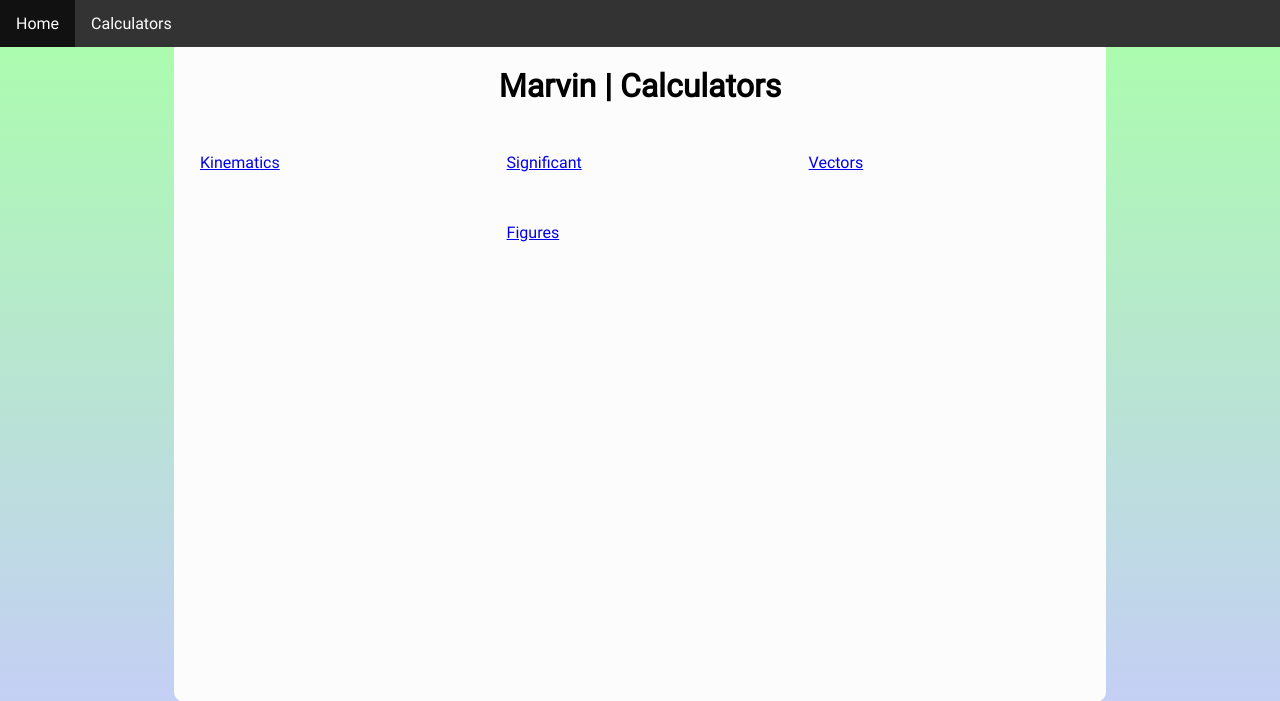
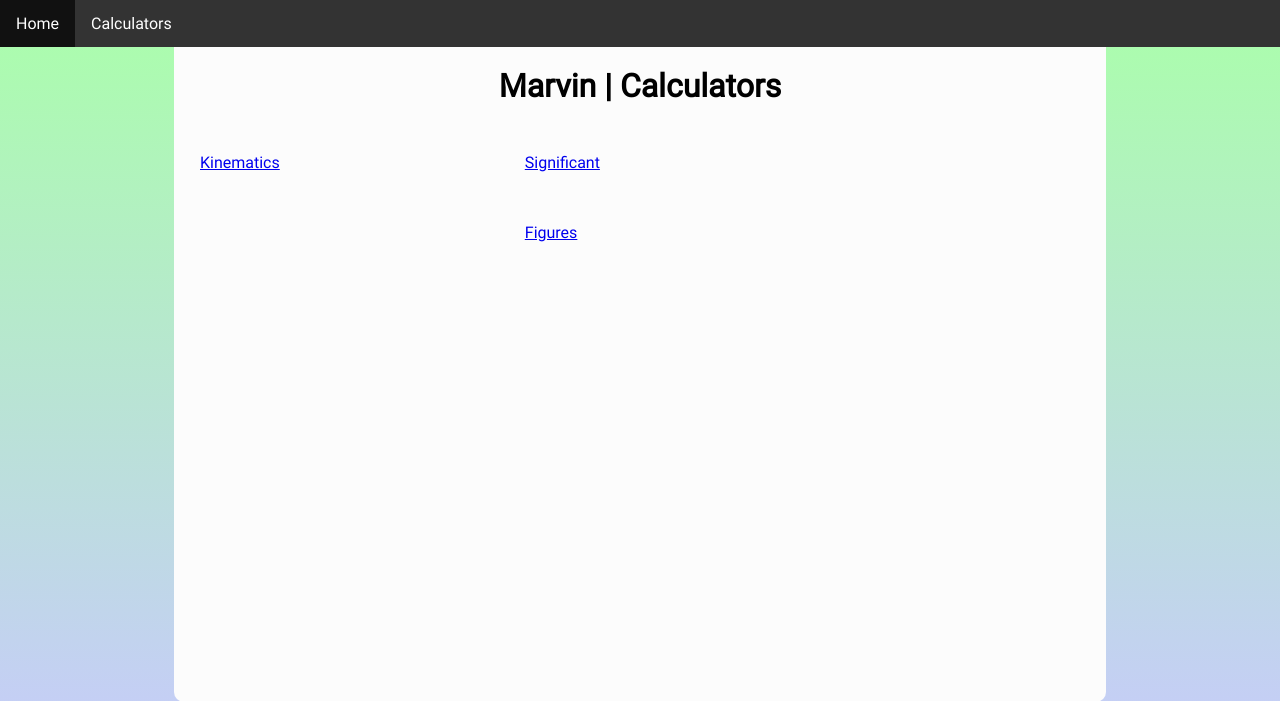
Before and after one commit to RafaelCenzano/Marvin-V4, a Flask app: page /calculators in a window 1280 px wide. Shown: the top 701 px of the page. Run offline with Flask 2, Linux system fonts and the light colour scheme.

Commit message:
hide route to build files properly

```diff
--- a/marvin/templates/calculators.html
+++ b/marvin/templates/calculators.html
@@ -13,7 +13,7 @@
 <div class="app-container">
   <div class="app"><a href="{{ url_for('kinematics') }}"><p>Kinematics</p></a></div>
   <div class="app"><a href="{{ url_for('sigfigs') }}"><p>Significant</p><br><p>Figures</p></a></div>
-  <div class="app"><a href="{{ url_for('vectors') }}"><p>Vectors</p></a></div>
+  <!--<div class="app"><a href="{{ url_for('vectors') }}"><p>Vectors</p></a></div>-->
 </div>
 </div>
 {% endblock %}
```
